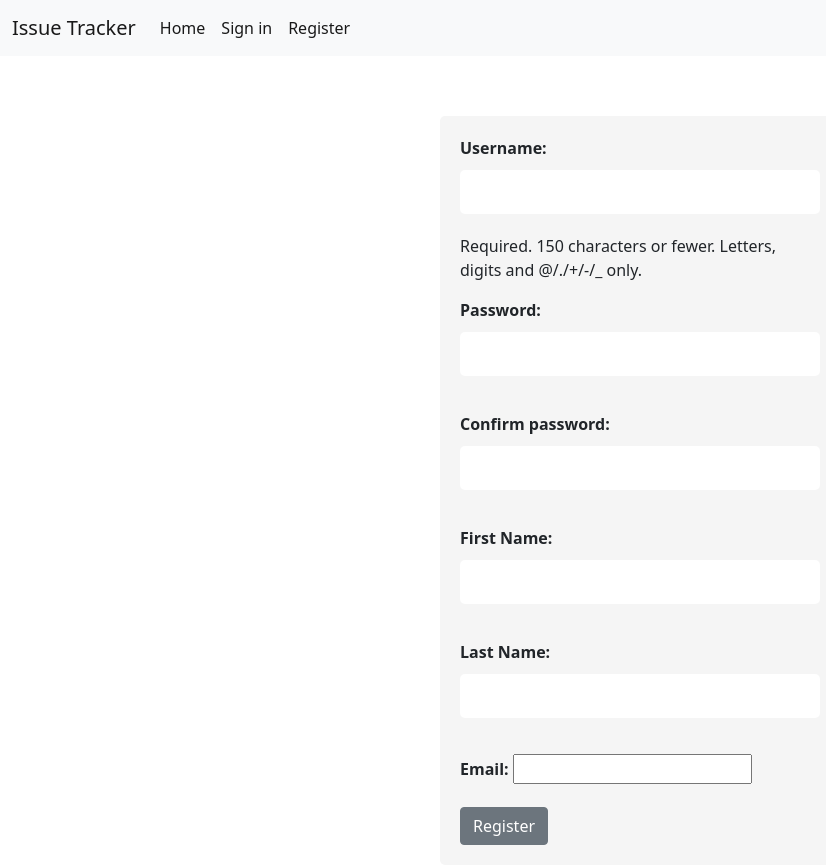
After one commit to nurlansapyzhan/homework_62_nurlan_sapyzhan, a Django app: page /auth/register/ in a window 1280 px wide. The commit adds this page. Shown: the whole page, without its empty margins (0-826 px from the left). Run offline with Django 4.2, Linux system fonts and the light colour scheme; parts of the project's set-up code (start-up, migrations or seed data) failed here and were passed over.

Commit message:
Register View
Добавил страницу регистрации в приложение "Трекер". Добавил в форму валидатор, который проверяет, что хотя бы одно из полей (first_name, last_name) заполнено. Сделал поле email в форме обязательным для заполнения

```diff
--- a/source/accounts/forms.py
+++ b/source/accounts/forms.py
@@ -1,4 +1,5 @@
 from django import forms
+from django.contrib.auth.models import User
 
 
 class LoginForm(forms.Form):
@@ -11,3 +12,33 @@ class LoginForm(forms.Form):
         label='Password',
         widget=forms.PasswordInput
     )
+
+
+class CustomUserCreationForm(forms.ModelForm):
+    password = forms.CharField(label='Password', strip=False, required=True, widget=forms.PasswordInput)
+    password_confirm = forms.CharField(label='Confirm password', strip=False, required=True, widget=forms.PasswordInput)
+    first_name = forms.CharField(label='First Name', required=False)
+    last_name = forms.CharField(label='Last Name', required=False)
+    email = forms.EmailField(label='Email', required=True)
+
+    class Meta:
+        model = User
+        fields = ('username', 'password', 'password_confirm', 'first_name', 'last_name', 'email')
+
+    def clean(self):
+        cleaned_data = super().clean()
+        password = cleaned_data.get('password')
+        password_confirm = cleaned_data.get('password_confirm')
+        if password and password_confirm and password != password_confirm:
+            raise forms.ValidationError("Passwords mismatch")
+        first_name = cleaned_data.get('first_name')
+        last_name = cleaned_data.get('last_name')
+        if not first_name and not last_name:
+            raise forms.ValidationError("At least one of the fields 'First name' or 'Last name' must be filled")
+
+    def save(self, commit=True):
+        user = super().save(commit=False)
+        user.set_password(self.cleaned_data.get('password'))
+        if commit:
+            user.save()
+        return user
--- /dev/null
+++ b/source/accounts/templates/register.html
@@ -0,0 +1,14 @@
+{% extends 'base.html' %}
+{% block content %}
+    <div class="form_div">
+        <form method="post">
+            <div class="form">
+                {% csrf_token %}
+                {{ form.as_p }}
+                <div class="form_row">
+                    <button type="submit" class="btn btn-secondary">Register</button>
+                </div>
+            </div>
+        </form>
+    </div>
+{% endblock %}
--- a/source/accounts/urls.py
+++ b/source/accounts/urls.py
@@ -1,8 +1,9 @@
 from django.urls import path
 
-from accounts.views import LoginView, logout_view
+from accounts.views import LoginView, logout_view, RegisterView
 
 urlpatterns = [
     path('login/', LoginView.as_view(), name='login'),
-    path('logout/', logout_view, name='logout')
+    path('logout/', logout_view, name='logout'),
+    path('register/', RegisterView.as_view(), name='register')
 ]
--- a/source/accounts/views.py
+++ b/source/accounts/views.py
@@ -1,8 +1,8 @@
 from django.contrib.auth import authenticate, login, logout
 from django.shortcuts import redirect
-from django.views.generic import TemplateView
+from django.views.generic import TemplateView, CreateView
 
-from accounts.forms import LoginForm
+from accounts.forms import LoginForm, CustomUserCreationForm
 
 
 class LoginView(TemplateView):
@@ -35,3 +35,18 @@ class LoginView(TemplateView):
 def logout_view(request):
     logout(request)
     return redirect('index')
+
+
+class RegisterView(CreateView):
+    template_name = 'register.html'
+    form_class = CustomUserCreationForm
+    success_url = '/'
+
+    def post(self, request, *args, **kwargs):
+        form = self.form_class(request.POST)
+        if form.is_valid():
+            user = form.save()
+            login(request, user)
+            return redirect(self.success_url)
+        context = {'form': form}
+        return self.render_to_response(context)
--- a/source/homework61/templates/base.html
+++ b/source/homework61/templates/base.html
@@ -33,6 +33,9 @@
                     <li class="nav-item">
                         <a href="{% url 'login' %}" class="nav-link active" aria-current="page">Sign in</a>
                     </li>
+                    <li class="nav-item">
+                        <a href="{% url 'register' %}" class="nav-link active" aria-current="page">Register</a>
+                    </li>
                 {% endif %}
             </ul>
         </div>
```
